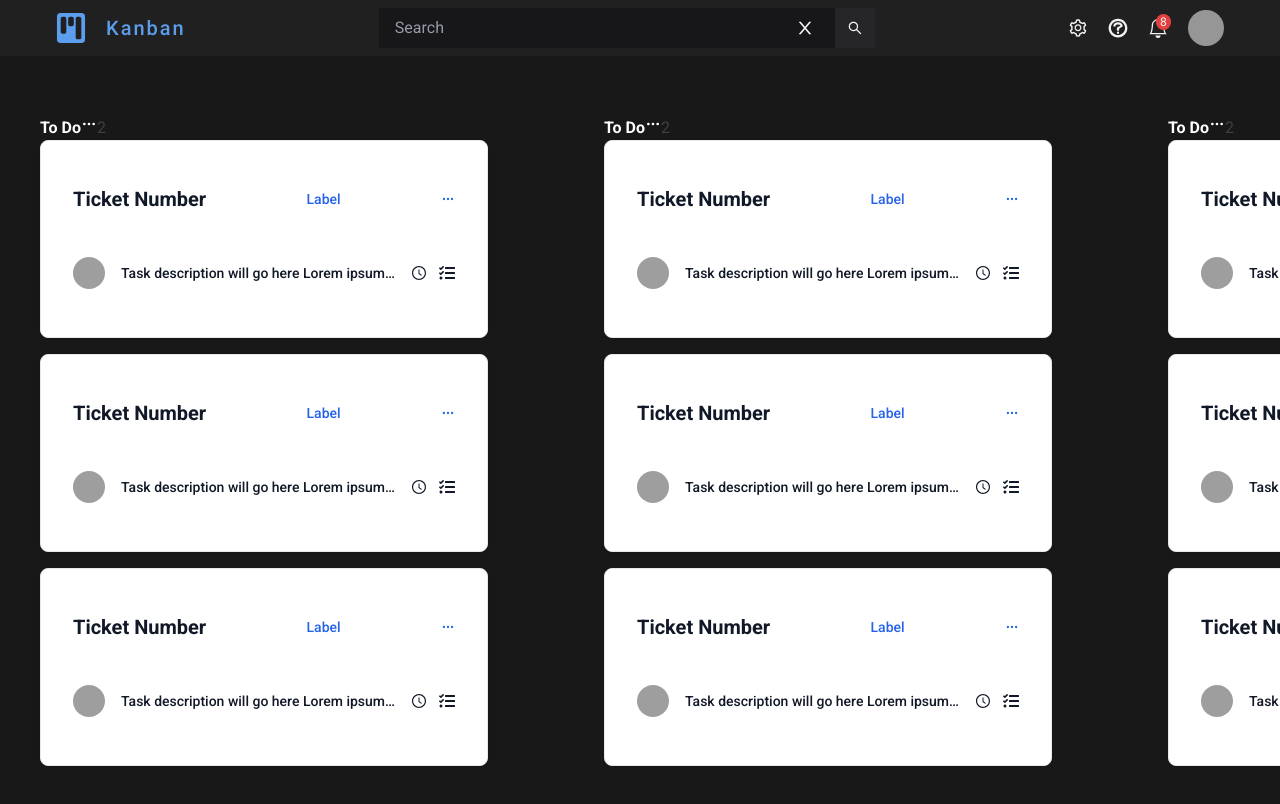
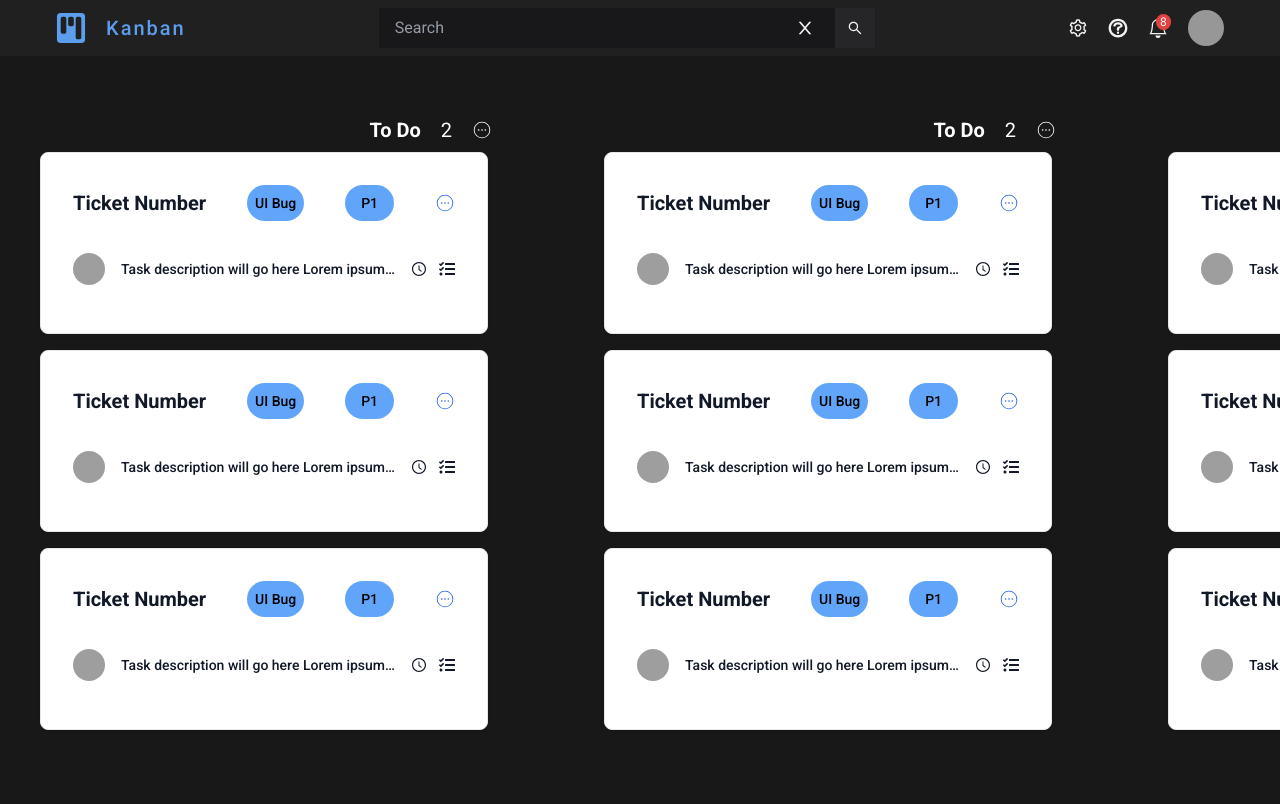
Before and after one commit to vaibhav18matere/kanban, a React (Create React App) app: page / in a window 1280 px wide. Shown: the top 804 px of the page. Built offline with nearby package versions, Linux system fonts and the light colour scheme; grey boxes are pictures that could not be loaded.

Commit message:
refactor : Board & Card UI fix

```diff
--- a/src/components/Board.jsx
+++ b/src/components/Board.jsx
@@ -1,17 +1,17 @@
 import React from "react";
-import { FiMoreHorizontal } from "react-icons/fi";
+import { CiCircleMore } from "react-icons/ci";
 import { Card } from "./Card";
 
 export default function Board() {
   return (
     <>
       <div className="min-w-fit">
-        <div className="flex">
+        <div className="flex gap-5 items-center justify-end text-xl">
           <p className="font-bold flex align-middle">To Do</p>
-          <FiMoreHorizontal />
-          <span className="text-zinc-700">2</span>
+          <span>2</span>
+          <CiCircleMore className="text-xl cursor-pointer" />
         </div>
-        <div className="board_cards">
+        <div className="mt-2">
           <Card />
           <Card />
           <Card />
--- a/src/components/Card.jsx
+++ b/src/components/Card.jsx
@@ -1,23 +1,19 @@
 import React from "react";
-import { FiMoreHorizontal } from "react-icons/fi";
+import { CiCircleMore } from "react-icons/ci";
 import { AiOutlineClockCircle } from "react-icons/ai";
 import { FaTasks } from "react-icons/fa";
+import Chip from "./Chip";
 
 export const Card = () => {
   return (
     <>
-      <div class="w-full max-w-md p-2 mr-1 mb-4 bg-white border border-gray-200 rounded-lg shadow sm:p-8 dark:bg-gray-800 dark:border-gray-700">
+      <div className="w-full max-w-md p-2 mr-1 mb-4 bg-white border border-gray-200 rounded-lg shadow sm:p-8 dark:bg-gray-800 dark:border-gray-700">
         <div className="flex items-center justify-between mb-4">
           <h5 className="text-xl font-bold leading-none text-gray-900 dark:text-white">
             Ticket Number
           </h5>
-          <a
-            href="#!"
-            className="text-sm font-medium text-blue-600 hover:underline dark:text-blue-500 m-4"
-          >
-            Label
-          </a>
-          <FiMoreHorizontal className="text-sm font-medium text-blue-600 hover:underline dark:text-blue-500 cursor-pointer" />
+          <Chip />
+          <CiCircleMore className="text-xl font-extrabold text-blue-600 hover:underline dark:text-blue-500 cursor-pointer" />
         </div>
         <div className="flow-root">
           <ul className="divide-y divide-gray-200 dark:divide-gray-700">
```
